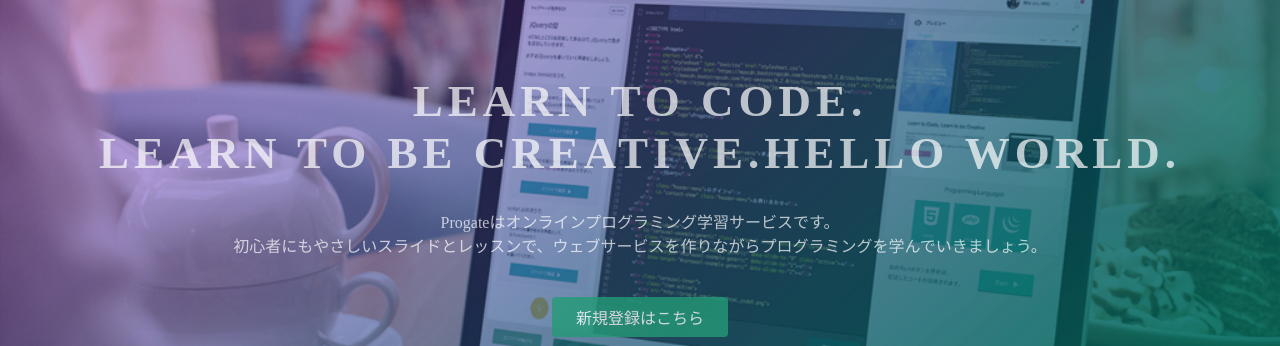
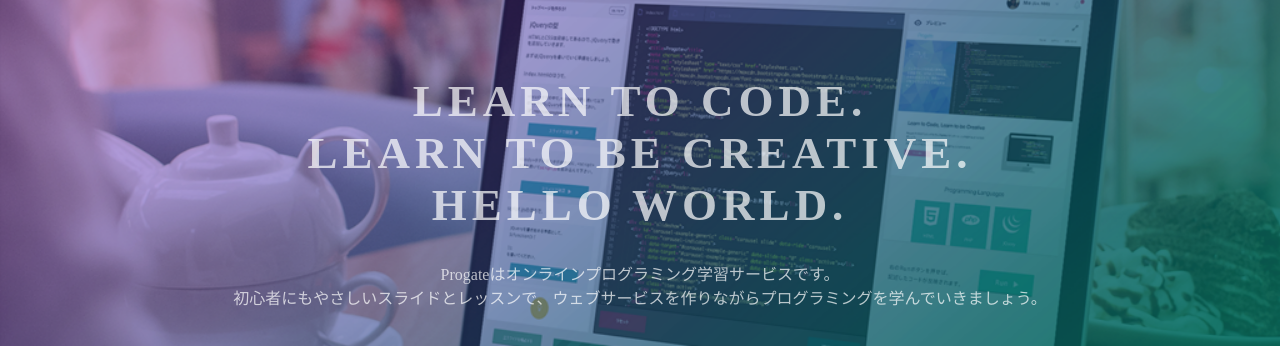
Before and after one commit to kento517/sample, a plain HTML site: page index.html in a window 1280 px wide. Shown: the part 135-481 px from the top of the page. Drawn offline with Linux system fonts and the light colour scheme.

Commit message:
Update index.html

```diff
--- a/index.html
+++ b/index.html
@@ -23,7 +23,7 @@
   </header>
   <div class="top-wrapper">
     <div class="container">
-      <h1>LEARN TO CODE.<br>LEARN TO BE CREATIVE.HELLO WORLD.</h1>
+      <h1>LEARN TO CODE.<br>LEARN TO BE CREATIVE.<br>HELLO WORLD.</h1>
       <p>Progateはオンラインプログラミング学習サービスです。<br>初心者にもやさしいスライドとレッスンで、ウェブサービスを作りながらプログラミングを学んでいきましょう。</p>
       <div class="btn-wrapper">
         <a href="#" class="btn signup">新規登録はこちら</a>
```
